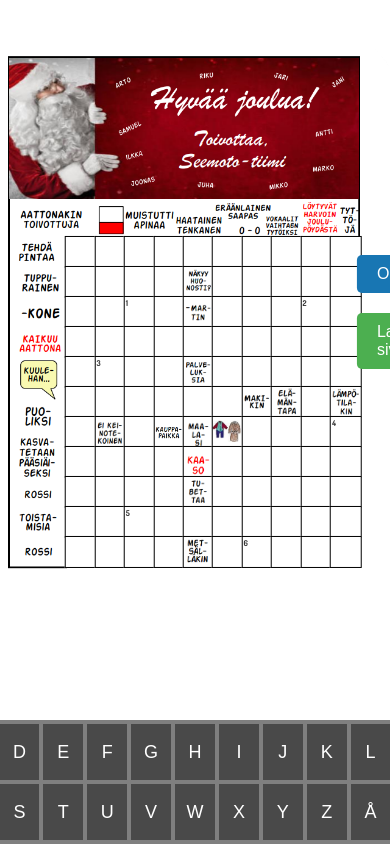
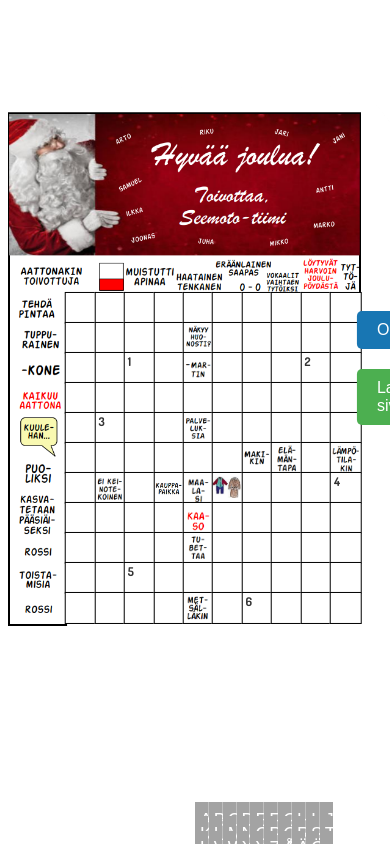
Before and after one commit to DeveloperWizard83/ristikko2021, a React (Vite) app: page / in a window 390 px wide. Built offline with nearby package versions, Linux system fonts and the light colour scheme.

Commit message:
Css näppäimistöön parannuksia

```diff
--- a/src/CustomKeyboard.css
+++ b/src/CustomKeyboard.css
@@ -1,44 +1,60 @@
 .custom-keyboard{
     display: none;
 }
+@media (max-width: 1024px) {
+    .custom-keyboard-container {
+        display: flex;
+
+        position: fixed;
+        bottom: 0;
+        justify-content: center;
 
 
-@media (max-width: 1024px) {
-
-    /* Add bottom padding to the crossword grid container equivalent to the keyboard's height plus some extra space */
-    .crossword-grid-container {
-        padding-bottom: 120px; /* Adjust this value based on the actual height of your keyboard */
-    }
-
-    .custom-keyboard-container {
-        display: flex;
-        justify-content: center;
-        position: fixed;
-        bottom: 0;
-        left: 0;
-        right: 0;
         z-index: 1; /* Make sure this is not higher than the crossword grid's z-index */
     }
 
     .custom-keyboard {
         display: grid;
-        grid-template-columns: repeat(auto-fit, minmax(40px, 1fr));
-        gap: 1vw;
-        padding: 1vw;
-        max-width: 700px; /* Or whatever maximum width you prefer */
-        box-sizing: border-box;
+        grid-template-columns: repeat(10, 3.3vw);
+        grid-template-rows: repeat(3, 3.42vw);
+       gap: 1px;
+
+
+        max-width: 600px; /* Or whatever maximum width you prefer */
+        opacity: 0.5;
         background: rgba(0,0,0,0.5);
+
+
+
+
         /* No need to set top, left, or bottom properties here as the container takes care of positioning */
     }
 
     .custom-keyboard button {
-        height: 56px; /* Ensure the height is enough for easy interaction */
-        max-width: 60px; /* Ensure the max-width fits the desired layout */
+        height: 36px; /* Ensure the height is enough for easy interaction */
+        max-width: 30px; /* Ensure the max-width fits the desired layout */
         padding: 0 5px;
         background: #494949;
         color: white;
         font-size: large;
         border: none;
         /* additional button styling */
+
+
     }
-}
+    .grid-item {
+
+        border: 1px solid #000;
+        font-size: 26px;
+
+      }
+      .static-number {
+        font-size: 12px;
+        top: 1px;
+        left: 3px;
+
+      }
+      .canvas {
+        top: calc(30% + 3.6vw)
+      }
+    }
--- a/src/CustomKeyboard.jsx
+++ b/src/CustomKeyboard.jsx
@@ -16,7 +16,7 @@ const CustomKeyboard = ({ onKeyPress }) => {
       {chars.map(char => (
         <button key={char} onClick={() => handleClick(char)}>{char}</button>
       ))}
-      <button onClick={() => handleClick('delete')}>Delete</button>
+      <button onClick={() => handleClick('delete')}>←</button>
     </div>
   );
 };
```
